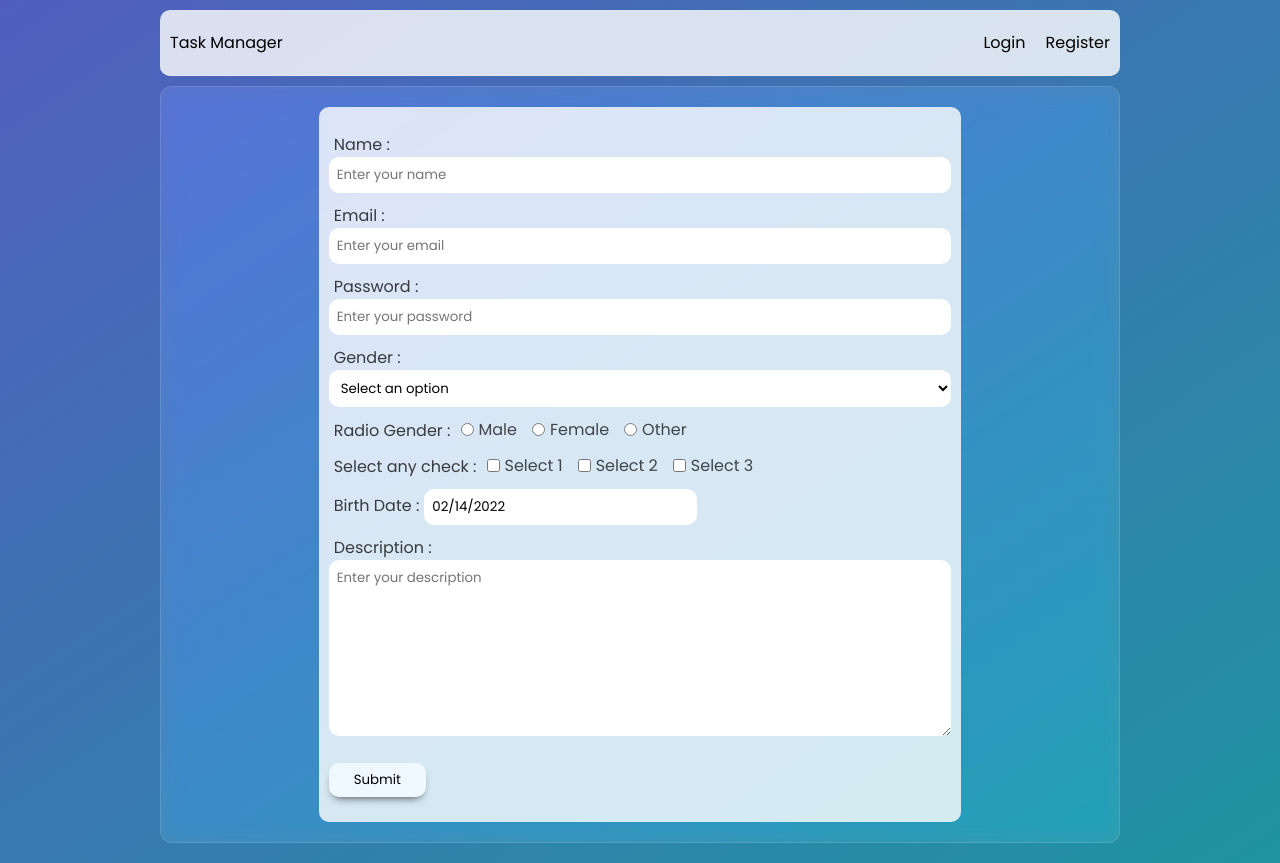
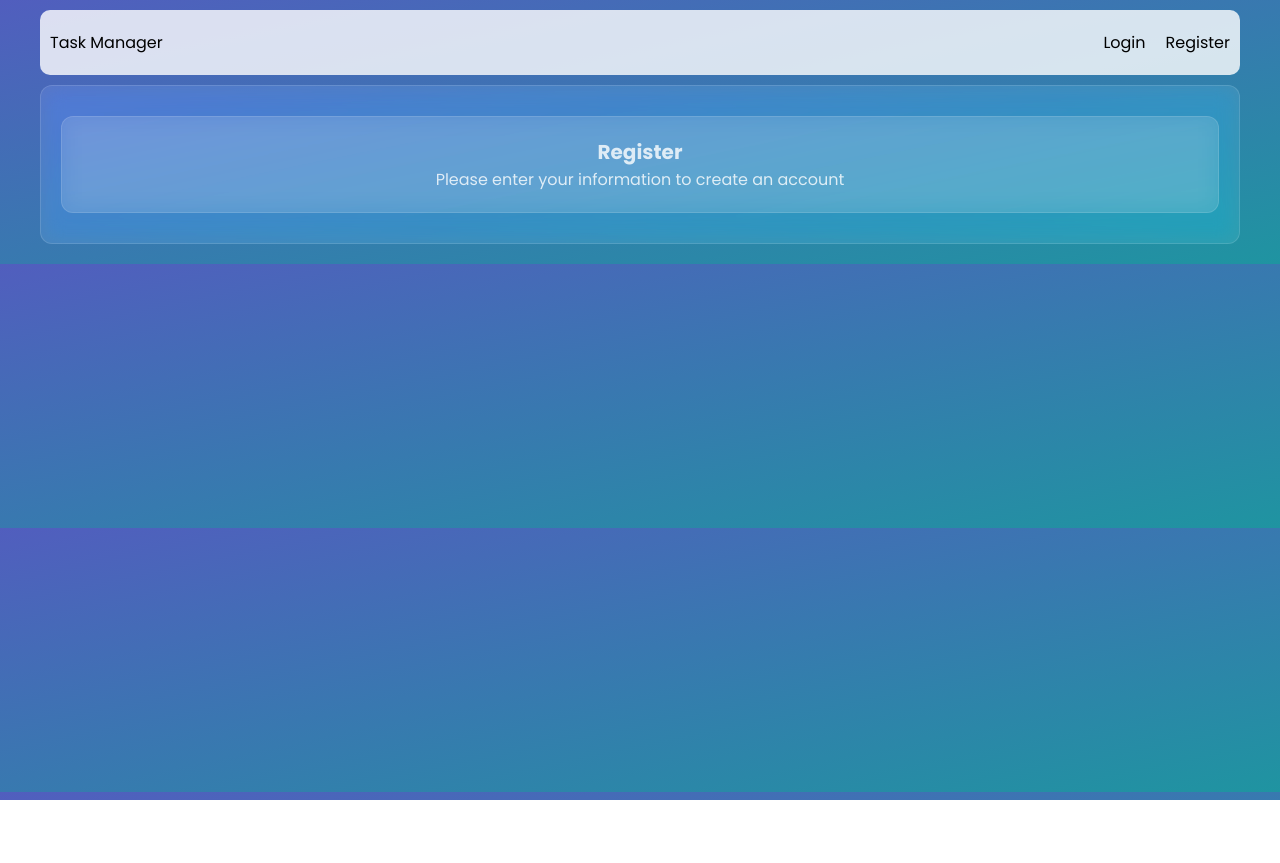
Before and after one commit to Mostakimul/frontend, a React (Create React App) app: page / in a window 1280 px wide. After the commit the page ends 800 px from the top, so only its background shows below. Built offline with nearby package versions, Linux system fonts and the light colour scheme.

Commit message:
register page and global style reset with rem

```diff
--- a/src/App.js
+++ b/src/App.js
@@ -1,6 +1,5 @@
-import { BrowserRouter as Router, Routes, Route } from 'react-router-dom';
+import { BrowserRouter as Router, Route, Routes } from 'react-router-dom';
 import Header from './components/shared/Header';
-import { BodyWrapper } from './components/styles/BodyWrapper.styles';
 import GlobalStyle from './components/styles/Global.styles';
 import Dashboard from './pages/Dashboard/Dashboard';
 import Login from './pages/Login/Login';
@@ -9,7 +8,6 @@ function App() {
   return (
     <>
       <GlobalStyle />
-      <BodyWrapper>
       <Router>
         <Header />
         <Routes>
@@ -18,7 +16,6 @@ function App() {
           <Route path="/register" element={<Register />} />
         </Routes>
       </Router>
-      </BodyWrapper>
     </>
   );
 }
--- a/src/components/styles/BodyWrapper.styles.js
+++ /dev/null
@@ -1,21 +0,0 @@
-import styled from 'styled-components';
-
-export const BodyWrapper = styled.div`
-  background: rgba(81, 94, 190, 1);
-  background: -webkit-linear-gradient(
-    top left,
-    rgba(81, 94, 190, 1),
-    rgba(31, 148, 161, 1)
-  );
-  background: -moz-linear-gradient(
-    top left,
-    rgba(81, 94, 190, 1),
-    rgba(31, 148, 161, 1)
-  );
-  background: linear-gradient(
-    to bottom right,
-    rgba(81, 94, 190, 1),
-    rgba(31, 148, 161, 1)
-  );
-  padding: 10px 0;
-`;
--- a/src/components/styles/Container.styles.js
+++ b/src/components/styles/Container.styles.js
@@ -3,13 +3,13 @@ import styled from 'styled-components';
 export const Container = styled.div`
   width: 100%;
   color: #fff;
-  max-width: 960px;
-  margin: 10px auto;
-  padding: 20px;
+  max-width: 120rem;
+  margin: 1rem auto;
+  padding: 2rem;
   text-align: center;
   backdrop-filter: blur(11px) saturate(129%);
   -webkit-backdrop-filter: blur(11px) saturate(129%);
   background-color: rgba(255, 255, 255, 0.1);
-  border-radius: 12px;
+  border-radius: 1.2rem;
   border: 1px solid rgba(255, 255, 255, 0.125);
 `;
--- /dev/null
+++ b/src/components/styles/Element.styles.js
@@ -0,0 +1,16 @@
+import styled from 'styled-components';
+
+export const H2 = styled.h2`
+  font-size: 2rem;
+  color: rgba(255, 255, 255, 0.8);
+`;
+
+export const P = styled.p`
+  font-size: 1.6rem;
+  color: rgba(255, 255, 255, 0.8);
+`;
+
+export const A = styled.a`
+  font-size: 1.6rem;
+  color: rgba(255, 255, 255, 0.8);
+`;
--- a/src/components/styles/Form.styles.js
+++ b/src/components/styles/Form.styles.js
@@ -1,29 +1,29 @@
+import DatePicker from 'react-datepicker';
 import styled from 'styled-components';
-import DatePicker from 'react-datepicker';
 
 export const FormFieldContainer = styled.div`
   background: rgba(255, 255, 255, 0.8);
-  padding: 15px 10px;
-  border-radius: 10px;
+  padding: 1.5rem 1rem;
+  border-radius: 1rem;
   width: 70%;
   margin: 0 auto;
   text-align: left;
 `;
 
 export const SingleFieldConatiner = styled.div`
-  margin: 10px 0;
+  margin: 1rem 0;
 `;
 
 export const Label = styled.label`
   color: rgba(0, 0, 0, 0.75);
-  margin: 0 5px;
+  margin: 0 0.5rem;
   display: inline-block;
 `;
 
 export const StyledDatePicker = styled(DatePicker)`
-  border-radius: 10px;
+  border-radius: 1rem;
   border: 0;
-  padding: 8px;
+  padding: 0.8rem;
 `;
 
 export const Input = styled.input`
--- a/src/components/styles/Global.styles.js
+++ b/src/components/styles/Global.styles.js
@@ -1,19 +1,47 @@
 import { createGlobalStyle } from 'styled-components';
 
 const GlobalStyle = createGlobalStyle`
-  * {
+  *,
+  *::before,
+  *::after {
     margin: 0;
     padding: 0;
-    box-sizing: border-box;
+    box-sizing: inherit;
+  }
+
+  html {
+    font-size: 62.5%;
   }
 
   body, input, button, select, textarea, option {
+    box-sizing: border-box;
     font-family: 'Poppins', sans-serif;
     -webkit-font-family: 'Poppins', sans-serif;
     -moz-font-family: 'Poppins', sans-serif;
     -ms-font-family: 'Poppins', sans-serif;
     -o-font-family: 'Poppins', sans-serif;
   }
+
+  body {
+    padding: 1rem;
+    background: rgba(81, 94, 190, 1);
+  background: -webkit-linear-gradient(
+    top left,
+    rgba(81, 94, 190, 1),
+    rgba(31, 148, 161, 1)
+  );
+  background: -moz-linear-gradient(
+    top left,
+    rgba(81, 94, 190, 1),
+    rgba(31, 148, 161, 1)
+  );
+  background: linear-gradient(
+    to bottom right,
+    rgba(81, 94, 190, 1),
+    rgba(31, 148, 161, 1)
+  );
+  }
+
 `;
 
 export default GlobalStyle;
--- a/src/components/styles/Navbar.styles.js
+++ b/src/components/styles/Navbar.styles.js
@@ -3,30 +3,29 @@ import styled from 'styled-components';
 
 export const Navbar = styled.nav`
   width: 100%;
-  max-width: 960px;
+  max-width: 120rem;
   margin: 0 auto;
   background: rgba(255, 255, 255, 0.8);
   display: flex;
   justify-content: space-between;
   align-items: center;
-  padding: 20px 0;
-  border-bottom: 1px solid #e6e6e6;
-  border-radius: 10px;
+  padding: 2rem 0;
+  border-radius: 1rem;
 `;
 
 export const NavLogo = styled.div`
-  padding: 0 10px;
+  padding: 0 1rem;
 `;
 
 export const NavItemContainer = styled.ul`
   display: flex;
   align-items: center;
   justify-content: space-between;
-  padding: 0 10px;
+  padding: 0 1rem;
 `;
 
 export const NavItem = styled.li`
-  margin-left: 20px;
+  margin-left: 2rem;
   list-style: none;
 `;
 
@@ -34,6 +33,7 @@ export const NavLink = styled(Link)`
   display: flex;
   align-items: center;
   text-decoration: none;
+  font-size: 1.6rem;
   color: #000;
 
   &:hover {
--- a/src/pages/Dashboard/Dashboard.js
+++ b/src/pages/Dashboard/Dashboard.js
@@ -1,9 +1,9 @@
-import FormikContainer from '../../components/form/FormikContainer';
 import { Container } from '../../components/styles/Container.styles';
+import Register from '../Register/Register';
 const Dashboard = () => {
   return (
     <Container>
-      <FormikContainer />
+      <Register />
     </Container>
   );
 };
--- a/src/pages/Register/Register.js
+++ b/src/pages/Register/Register.js
@@ -1,5 +1,13 @@
+import { Container } from '../../components/styles/Container.styles';
+import { H2, P } from '../../components/styles/Element.styles';
+
 const Register = () => {
-  return <div>Register</div>;
+  return (
+    <Container>
+      <H2>Register</H2>
+      <P>Please enter your information to create an account</P>
+    </Container>
+  );
 };
 
 export default Register;
```
Lines whose indentation alone changed are shown as unchanged.
